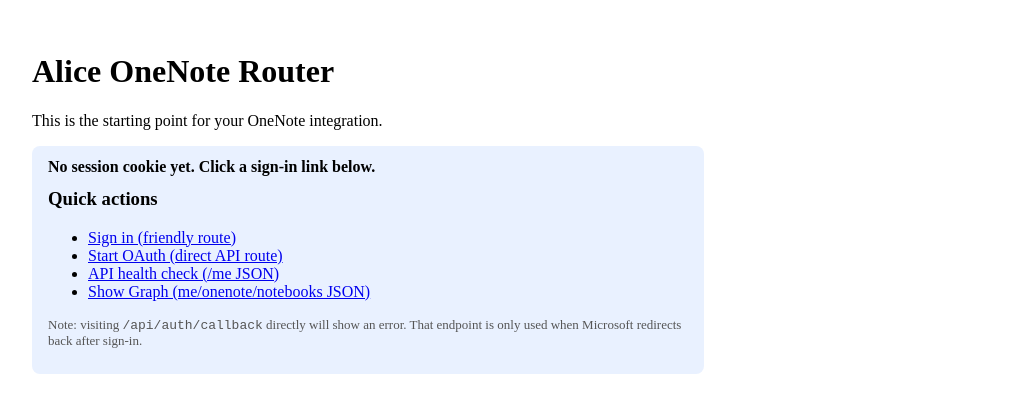
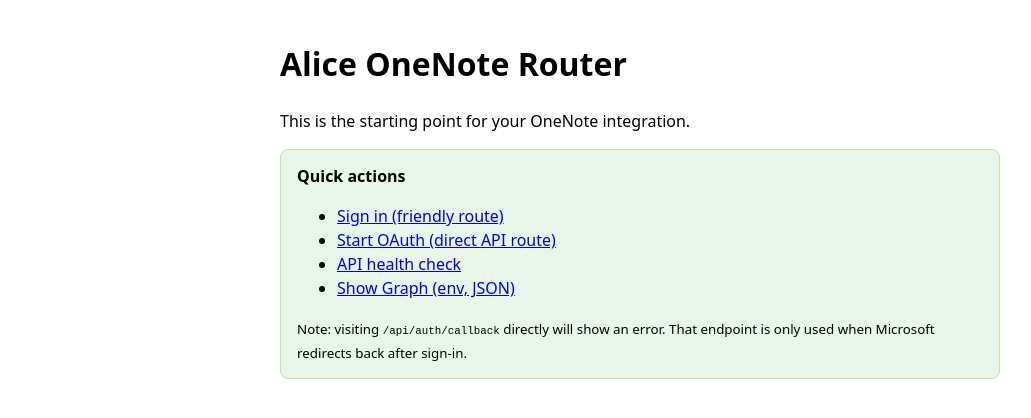
Before and after one commit to tchaudhry907/alice-onenote-router, a Next.js app: page / in a window 1280 px wide. Shown: the top 418 px of the page, without its empty margins (0-1031 px from the left). Built offline with nearby package versions, Linux system fonts and the light colour scheme.

Commit message:
Refactor Home component layout and remove session check

```diff
--- a/pages/index.js
+++ b/pages/index.js
@@ -1,40 +1,18 @@
-// pages/index.js
 export default function Home() {
-  const success =
-    typeof window !== "undefined" &&
-    new URL(window.location.href).searchParams.get("login") === "success";
-
   return (
-    <main style={{ padding: 24 }}>
+    <main style={{fontFamily:'system-ui', maxWidth:720, margin:'40px auto', lineHeight:1.5}}>
       <h1>Alice OneNote Router</h1>
       <p>This is the starting point for your OneNote integration.</p>
 
-      <div
-        style={{
-          background: success ? "#e0f7e9" : "#e9f1ff",
-          padding: "12px 16px",
-          borderRadius: 8,
-          maxWidth: 640,
-        }}
-      >
-        <strong>
-          {success
-            ? "Signed in! Session cookie set."
-            : "No session cookie yet. Click a sign‑in link below."}
-        </strong>
-
-        <h3 style={{ marginTop: 12 }}>Quick actions</h3>
+      <div style={{padding:'14px 16px', background:'#e8f5e9', border:'1px solid #c5e1a5', borderRadius:8}}>
+        <strong>Quick actions</strong>
         <ul>
           <li><a href="/login">Sign in (friendly route)</a></li>
           <li><a href="/api/auth/login">Start OAuth (direct API route)</a></li>
-          <li><a href="/api/me">API health check (/me JSON)</a></li>
-          <li><a href="/api/onenote">Show Graph (me/onenote/notebooks JSON)</a></li>
+          <li><a href="/api/health">API health check</a></li>
+          <li><a href="/api/debug-cookies">Show Graph (env, JSON)</a></li>
         </ul>
-
-        <p style={{ marginTop: 16, fontSize: 13, color: "#555" }}>
-          Note: visiting <code>/api/auth/callback</code> directly will show an error.
-          That endpoint is only used when Microsoft redirects back after sign‑in.
-        </p>
+        <small>Note: visiting <code>/api/auth/callback</code> directly will show an error. That endpoint is only used when Microsoft redirects back after sign‑in.</small>
       </div>
     </main>
   );
```
